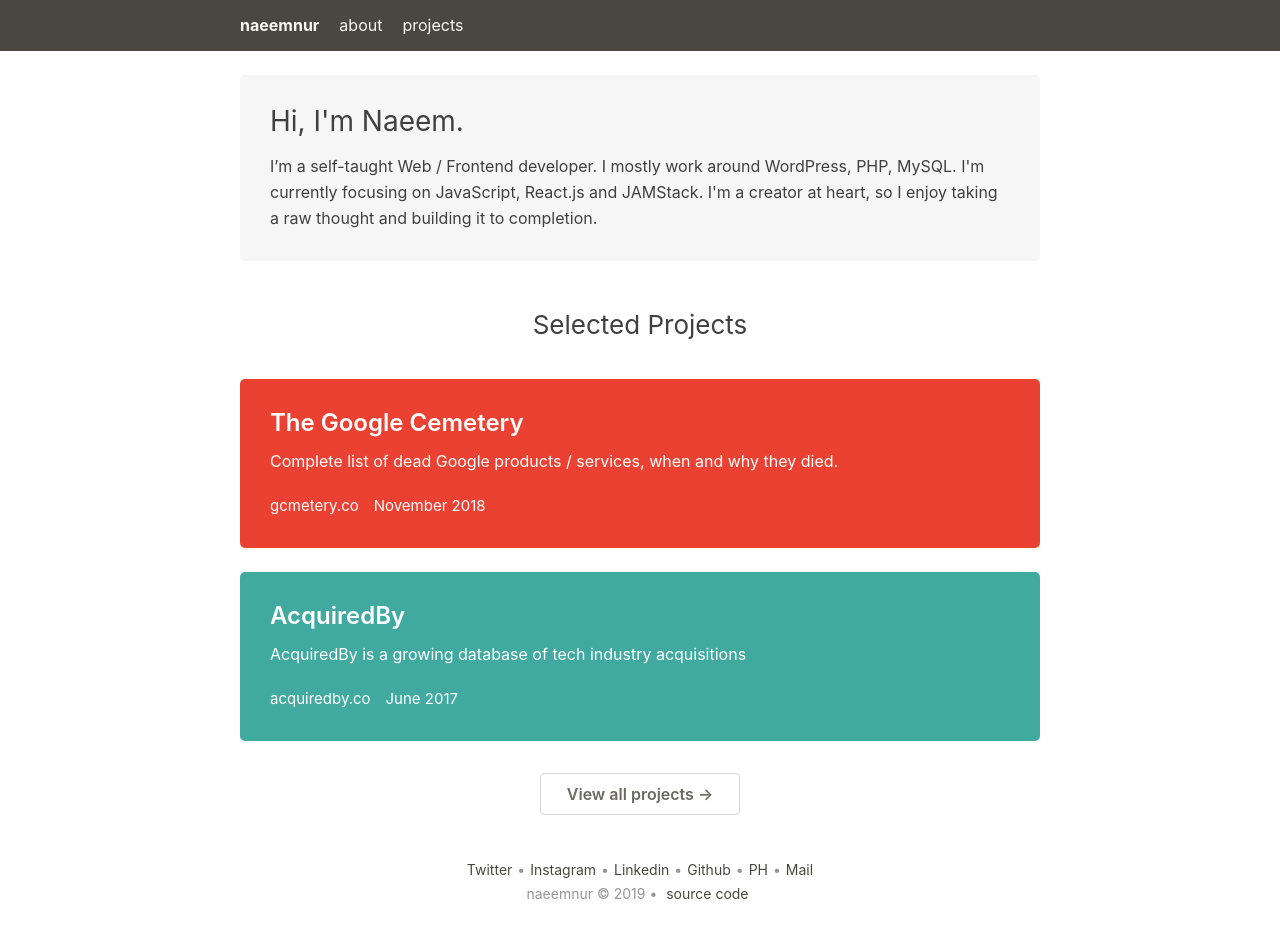
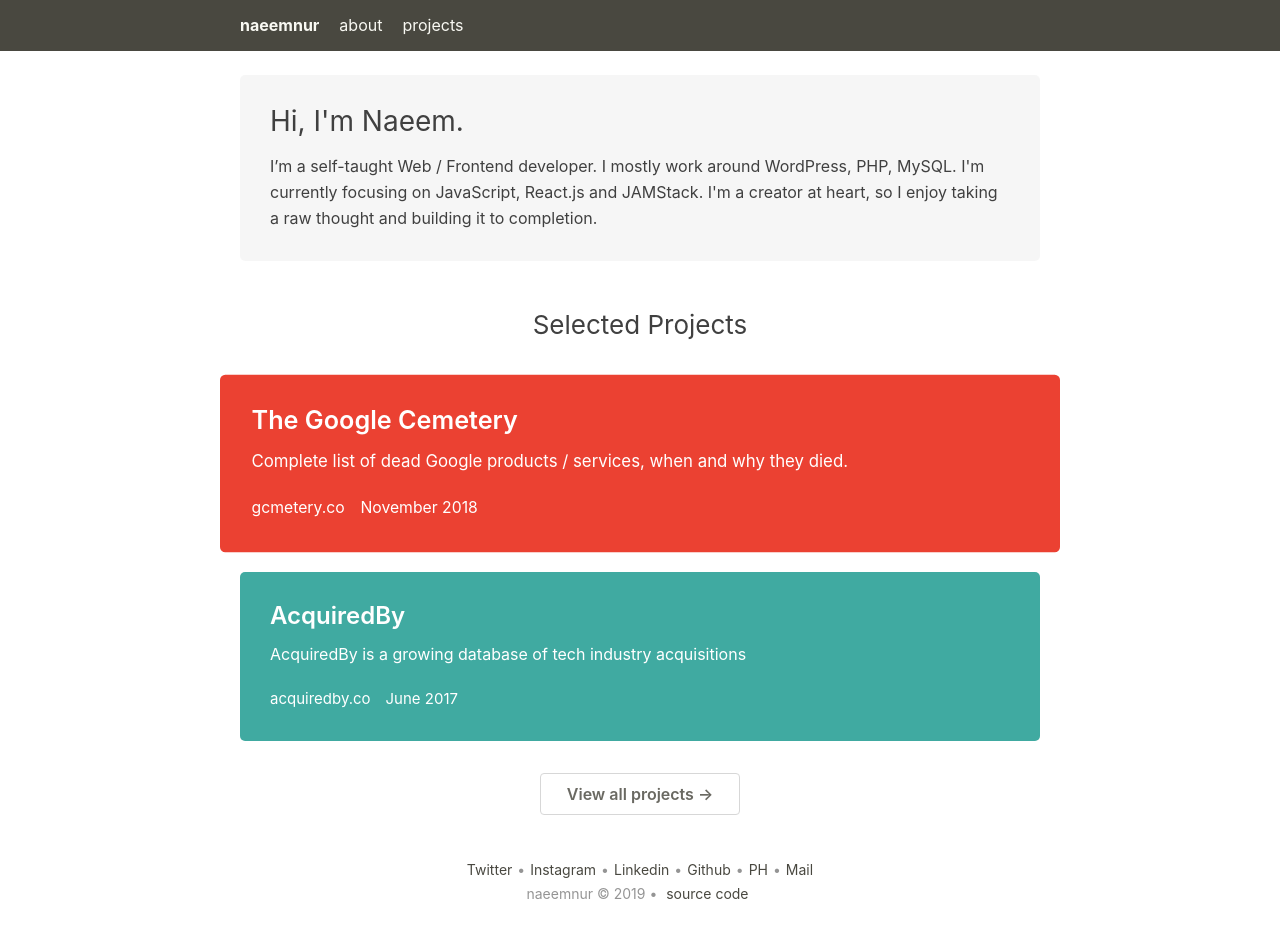
Before and after one commit to naeemnur/naeemnur.com, a React (Create React App) app: page / in a window 1280 px wide. In both pictures the pointer is over the link 640 px from the left and 463 px from the top of the page. Shown: the top 938 px of the page. Built offline with nearby package versions, Linux system fonts and the light colour scheme.

Commit message:
added hover effect

```diff
--- a/src/scss/main.scss
+++ b/src/scss/main.scss
@@ -180,6 +180,18 @@
 a.nn_project {
   display: block;
   text-decoration: none;
+  -webkit-transition: transform 0.2s ease-in-out;
+  -moz-transition: transform 0.2s ease-in-out;
+  -ms-transition: transform 0.2s ease-in-out;
+  -o-transition: transform 0.2s ease-in-out;
+  transition: transform 0.2s ease-in-out;
+  &:hover {
+    -webkit-transform: scale(1.05);
+    -moz-transform: scale(1.05);
+    -ms-transform: scale(1.05);
+    -o-transform: scale(1.05);
+    transform: scale(1.05);
+  }
 }
 
 .nn_project-title {
```
